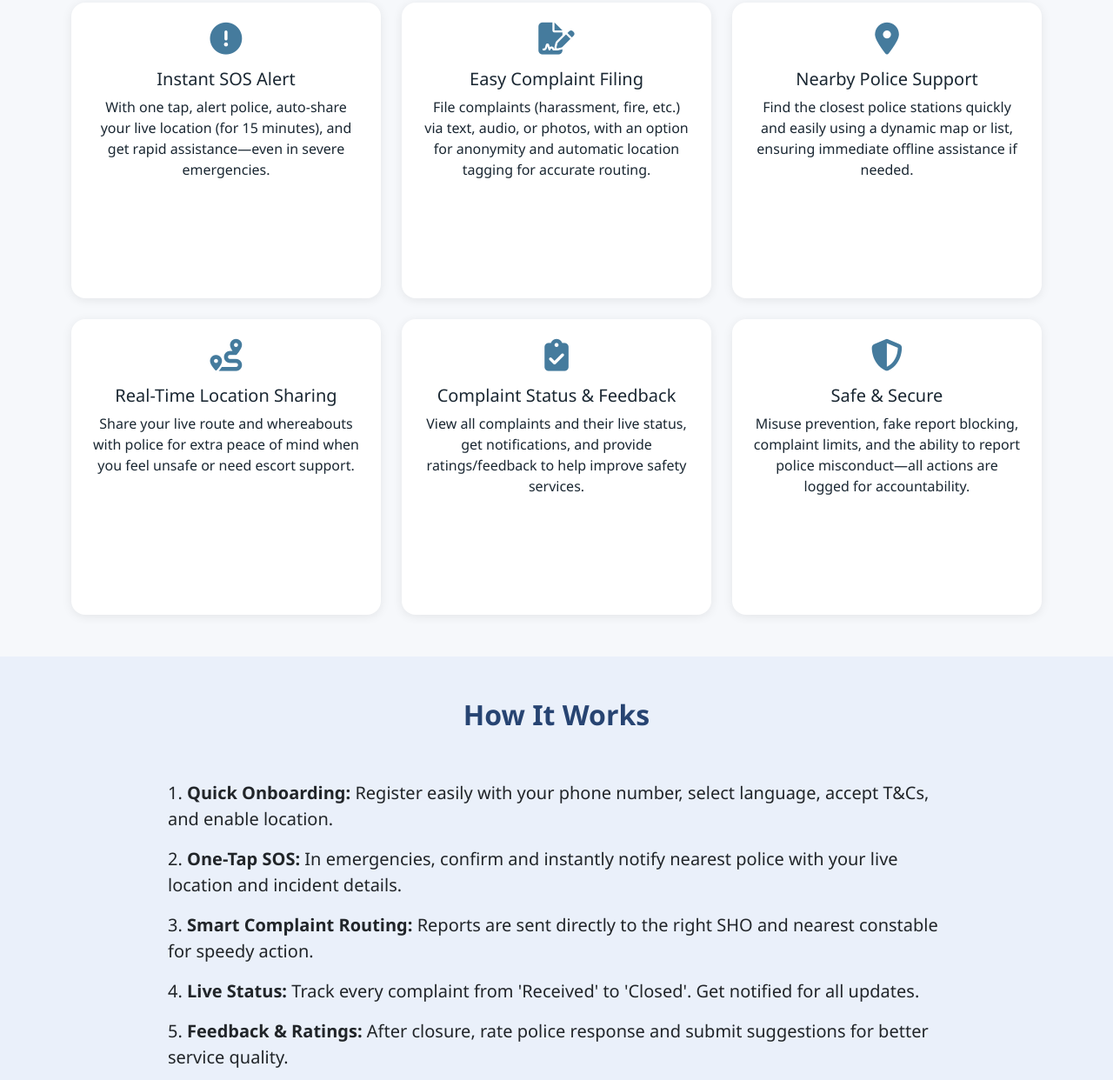
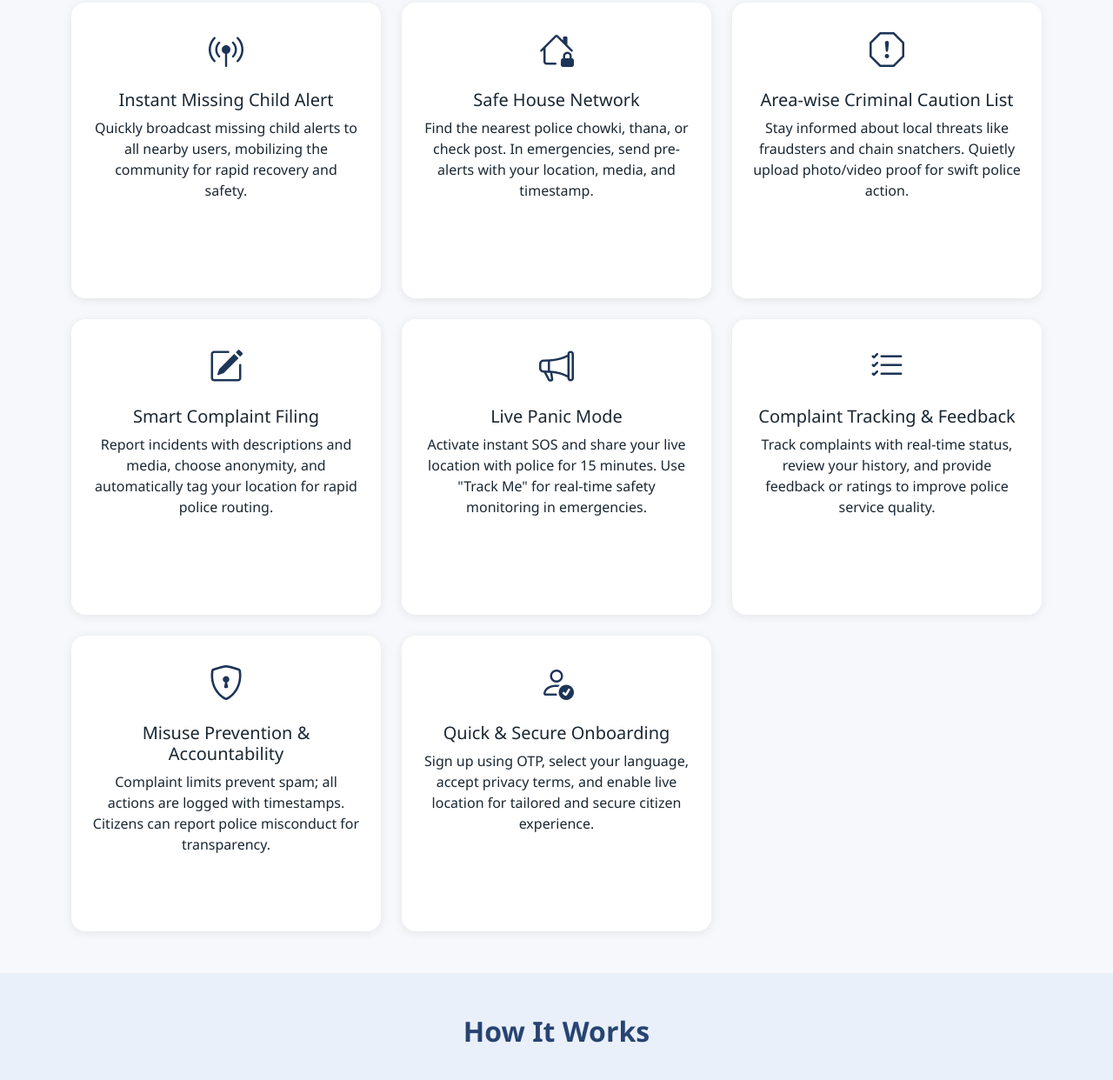
Before and after one commit to bilalgoila/Suraksha, a plain HTML site: page index.html in a window 1280 px wide. Shown: the part 399-1641 px from the top of the page at 87% size. Drawn offline with nearby package versions, Linux system fonts and the light colour scheme.

Commit message:
changes in index page
changes in index page

```diff
--- a/index.html
+++ b/index.html
@@ -6,6 +6,9 @@
   <title>UpSuraksha - Public Safety App</title>
   <link href="https://cdn.jsdelivr.net/npm/bootstrap@5.3.0/dist/css/bootstrap.min.css" rel="stylesheet">
   <link href="https://cdnjs.cloudflare.com/ajax/libs/font-awesome/6.4.0/css/all.min.css" rel="stylesheet">
+  <!-- Add this to your <head> if not already present -->
+<link rel="stylesheet" href="https://cdn.jsdelivr.net/npm/bootstrap-icons@1.11.3/font/bootstrap-icons.css">
+
   <style>
     body {
       background: #f6f8fb;
@@ -74,51 +77,77 @@
   <div class="container">
     <h2 class="section-title text-center">Key Features for Citizens</h2>
     <div class="row g-4">
+
       <div class="col-md-4">
-          <div class="feature-card text-center h-100">
-            <i class="fa-solid fa-circle-exclamation feature-icon"></i>
-            <h5>Instant SOS Alert</h5>
-            <p>With one tap, alert police, auto-share your live location (for 15 minutes), and get rapid assistance—even in severe emergencies.</p>
+        <div class="feature-card text-center">
+          <div class="mb-3"><i class="bi bi-broadcast-pin" style="font-size:2.5rem;color:#1d3557"></i></div>
+          <h5>Instant Missing Child Alert</h5>
+          <p>Quickly broadcast missing child alerts to all nearby users, mobilizing the community for rapid recovery and safety.</p>
         </div>
       </div>
+
       <div class="col-md-4">
-          <div class="feature-card text-center h-100">
-            <i class="fa-solid fa-file-signature feature-icon"></i>
-            <h5>Easy Complaint Filing</h5>
-            <p>File complaints (harassment, fire, etc.) via text, audio, or photos, with an option for anonymity and automatic location tagging for accurate routing.</p>
+        <div class="feature-card text-center">
+          <div class="mb-3"><i class="bi bi-house-lock" style="font-size:2.5rem;color:#1d3557"></i></div>
+          <h5>Safe House Network</h5>
+          <p>Find the nearest police chowki, thana, or check post. In emergencies, send pre-alerts with your location, media, and timestamp.</p>
         </div>
       </div>
+
       <div class="col-md-4">
-          <div class="feature-card text-center h-100">
-            <i class="fa-solid fa-location-dot feature-icon"></i>
-            <h5>Nearby Police Support</h5>
-            <p>Find the closest police stations quickly and easily using a dynamic map or list, ensuring immediate offline assistance if needed.</p>
+        <div class="feature-card text-center">
+          <div class="mb-3"><i class="bi bi-exclamation-octagon" style="font-size:2.5rem;color:#1d3557"></i></div>
+          <h5>Area-wise Criminal Caution List</h5>
+          <p>Stay informed about local threats like fraudsters and chain snatchers. Quietly upload photo/video proof for swift police action.</p>
         </div>
       </div>
+
+
+
       <div class="col-md-4">
-          <div class="feature-card text-center h-100">
-            <i class="fa-solid fa-route feature-icon"></i>
-            <h5>Real-Time Location Sharing</h5>
-            <p>Share your live route and whereabouts with police for extra peace of mind when you feel unsafe or need escort support.</p>
+        <div class="feature-card text-center">
+          <div class="mb-3"><i class="bi bi-pencil-square" style="font-size:2.5rem;color:#1d3557"></i></div>
+          <h5>Smart Complaint Filing</h5>
+          <p>Report incidents with descriptions and media, choose anonymity, and automatically tag your location for rapid police routing.</p>
         </div>
       </div>
+
       <div class="col-md-4">
-          <div class="feature-card text-center h-100">
-            <i class="fa-solid fa-clipboard-check feature-icon"></i>
-            <h5>Complaint Status & Feedback</h5>
-            <p>View all complaints and their live status, get notifications, and provide ratings/feedback to help improve safety services.</p>
+        <div class="feature-card text-center">
+          <div class="mb-3"><i class="bi bi-megaphone" style="font-size:2.5rem;color:#1d3557"></i></div>
+          <h5>Live Panic Mode</h5>
+          <p>Activate instant SOS and share your live location with police for 15 minutes. Use "Track Me" for real-time safety monitoring in emergencies.</p>
         </div>
       </div>
+
       <div class="col-md-4">
-          <div class="feature-card text-center h-100">
-            <i class="fa-solid fa-shield-alt feature-icon"></i>
-            <h5>Safe & Secure</h5>
-            <p>Misuse prevention, fake report blocking, complaint limits, and the ability to report police misconduct—all actions are logged for accountability.</p>
+        <div class="feature-card text-center">
+          <div class="mb-3"><i class="bi bi-list-check" style="font-size:2.5rem;color:#1d3557"></i></div>
+          <h5>Complaint Tracking & Feedback</h5>
+          <p>Track complaints with real-time status, review your history, and provide feedback or ratings to improve police service quality.</p>
+        </div>
+      </div>
+
+      <div class="col-md-4">
+        <div class="feature-card text-center">
+          <div class="mb-3"><i class="bi bi-shield-lock" style="font-size:2.5rem;color:#1d3557"></i></div>
+          <h5>Misuse Prevention & Accountability</h5>
+          <p>Complaint limits prevent spam; all actions are logged with timestamps. Citizens can report police misconduct for transparency.</p>
+        </div>
+      </div>
+
+      <div class="col-md-4">
+        <div class="feature-card text-center">
+          <div class="mb-3"><i class="bi bi-person-check" style="font-size:2.5rem;color:#1d3557"></i></div>
+          <h5>Quick & Secure Onboarding</h5>
+          <p>Sign up using OTP, select your language, accept privacy terms, and enable live location for tailored and secure citizen experience.</p>
         </div>
       </div>
     </div>
   </div>
 </section>
+
+
 
   <!-- How It Works Section -->
   <section class="bg-light-blue py-5">
```
Lines whose indentation alone changed are shown as unchanged.
